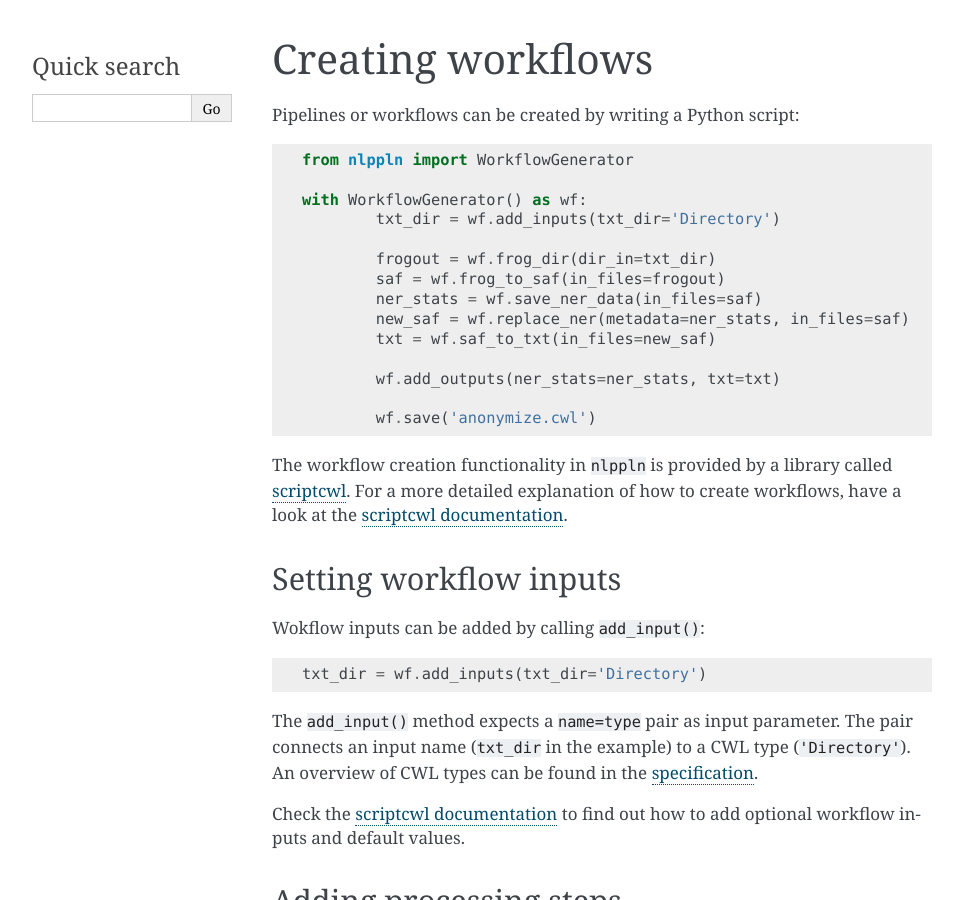
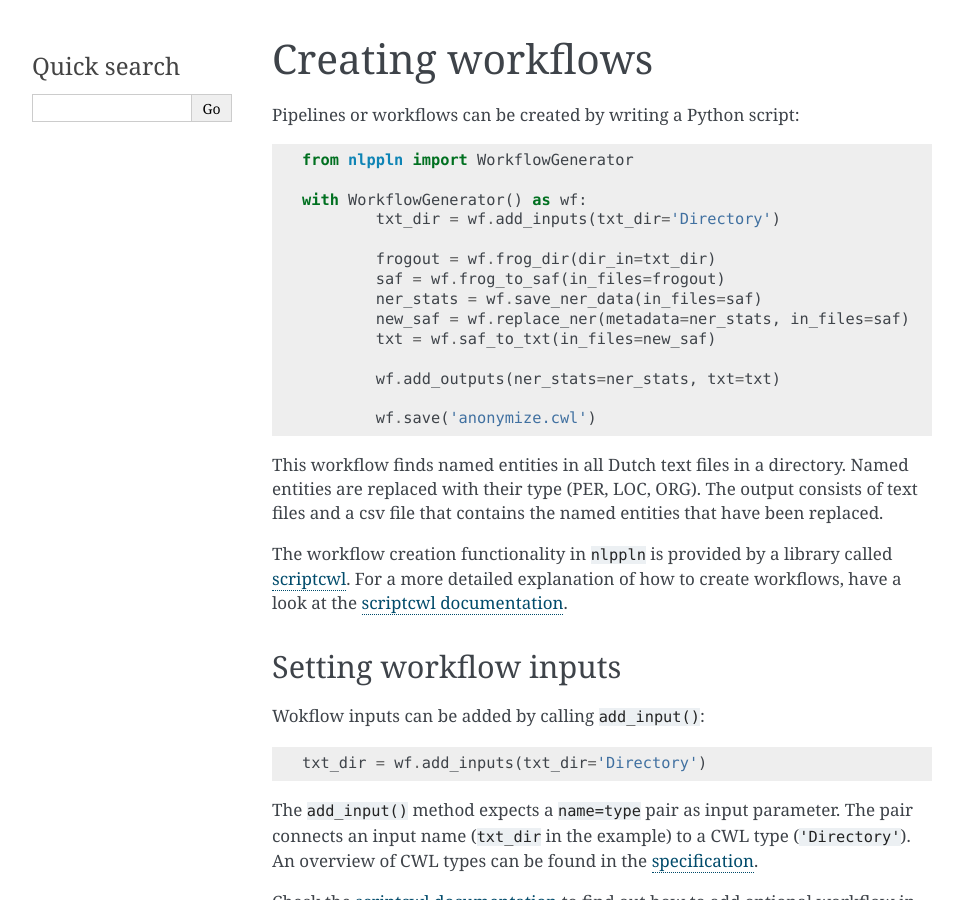
Before and after one commit to nlppln/nlppln, a Sphinx documentation site: the page built from docs/creating_workflows.rst, in a window 1280 px wide and 900 px high. Shown: the whole window, without its empty margins (148-1111 px from the left). Built offline with Sphinx 7.4.7, drawn with Linux system fonts in a browser that asks for light colours.

Commit message:
Add description of example workflow

```diff
--- a/docs/creating_workflows.rst
+++ b/docs/creating_workflows.rst
@@ -19,6 +19,9 @@ Pipelines or workflows can be created by writing a Python script:
 
 		wf.save('anonymize.cwl')
 
+This workflow finds named entities in all Dutch text files in a directory. Named
+entities are replaced with their type (PER, LOC, ORG). The output consists of
+text files and a csv file that contains the named entities that have been replaced.
 
 The workflow creation functionality in ``nlppln`` is provided by a library called
 `scriptcwl <https://github.com/NLeSC/scriptcwl>`_. For a more detailed explanation
```
